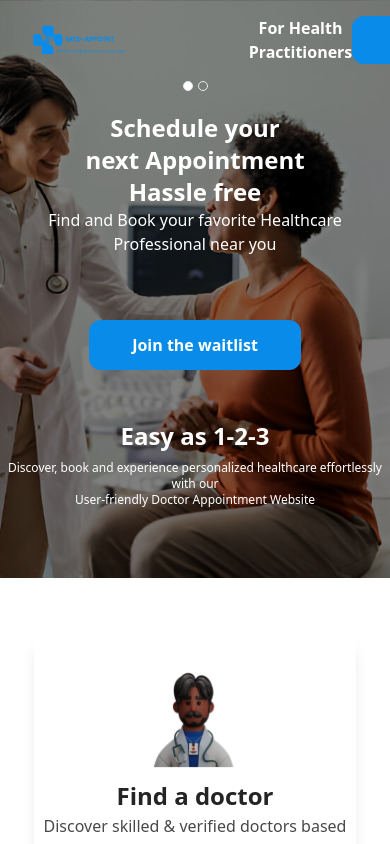
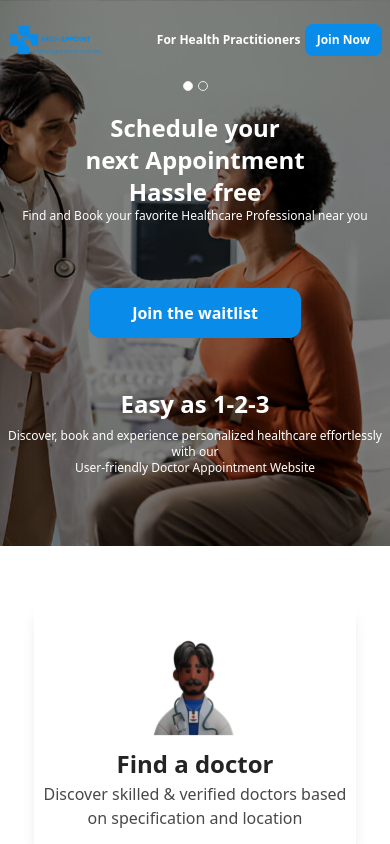
Before and after one commit to ByteSurgeonAmos/mediappoint, a Next.js app: page / in a window 390 px wide. Built offline with nearby package versions, Linux system fonts and the light colour scheme.

Commit message:
Nav responsive

```diff
--- a/src/components/Button.tsx
+++ b/src/components/Button.tsx
@@ -8,7 +8,7 @@ const Button = ({
   return (
     <button
       onClick={handleScrollToView}
-      className="bg-[#098CE9] hover:bg-[#0A74C8] px-10 font-bold h-12 rounded-xl text-white mr-4"
+      className="bg-[#098CE9] hover:bg-[#0A74C8] px-3 text-xs sm:px-10 sm:text-base font-bold  h-8 lg:h-12 rounded-[8px] lg:rounded-xl text-white mr-1 md:mr-2 lg:mr-4"
     >
       {text}
     </button>
--- a/src/components/Header.tsx
+++ b/src/components/Header.tsx
@@ -16,9 +16,9 @@ function Header() {
     document.getElementById("footer1")?.scrollIntoView({ behavior: "smooth" });
   };
   return (
-    <div className="pb-[2rem] header-bg-opacity bg-cover bg-center header bg-black-opacity-10 flex flex-col gap-8 max-md:w-screen">
-      <div className="flex items-center justify-between h-fit mx-4">
-        <div className="h-full mt-4 ml-4">
+    <div className="pb-[2rem] header-bg-opacity text-xs bg-cover bg-center header bg-black-opacity-10 flex flex-col gap-8 max-md:w-screen">
+      <div className="flex items-center justify-between h-fit mx-1 md:mx-2 lg:mx-4">
+        <div className="h-full mt-4 ml-1 md:2 lg:ml-4">
           <Image
             src="/MedAppointBlue.png"
             alt="mediappointlogo"
@@ -27,9 +27,9 @@ function Header() {
             className=""
           />
         </div>
-        <div className="w-[35%] flex justify-between h-full">
+        <div className="w-3/5 sm:w-[40%] xl:w-[35%] flex items-center justify-between h-full">
           <button
-            className=" text-white font-bold rounded-[12px]"
+            className=" text-white text-xs font-bold"
             onClick={() => router.push("/provider")}
           >
             For Health Practitioners
```
